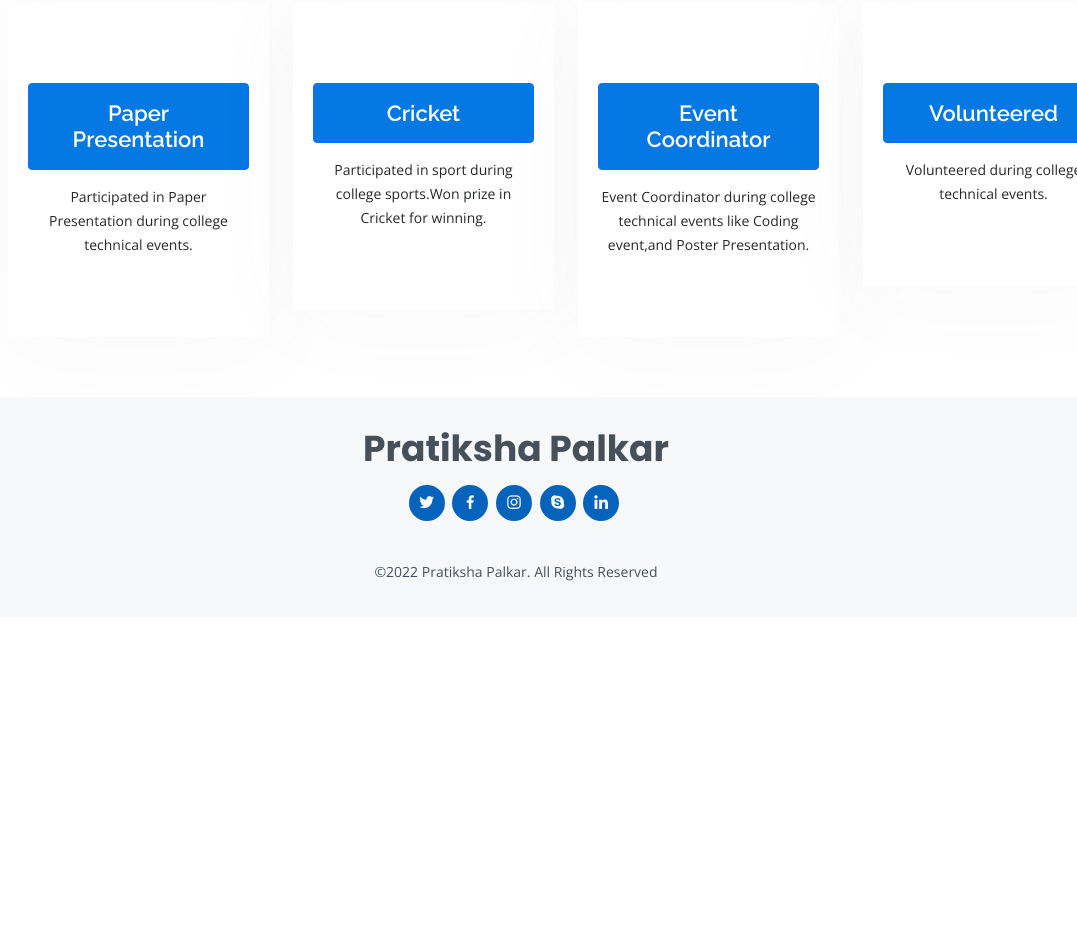
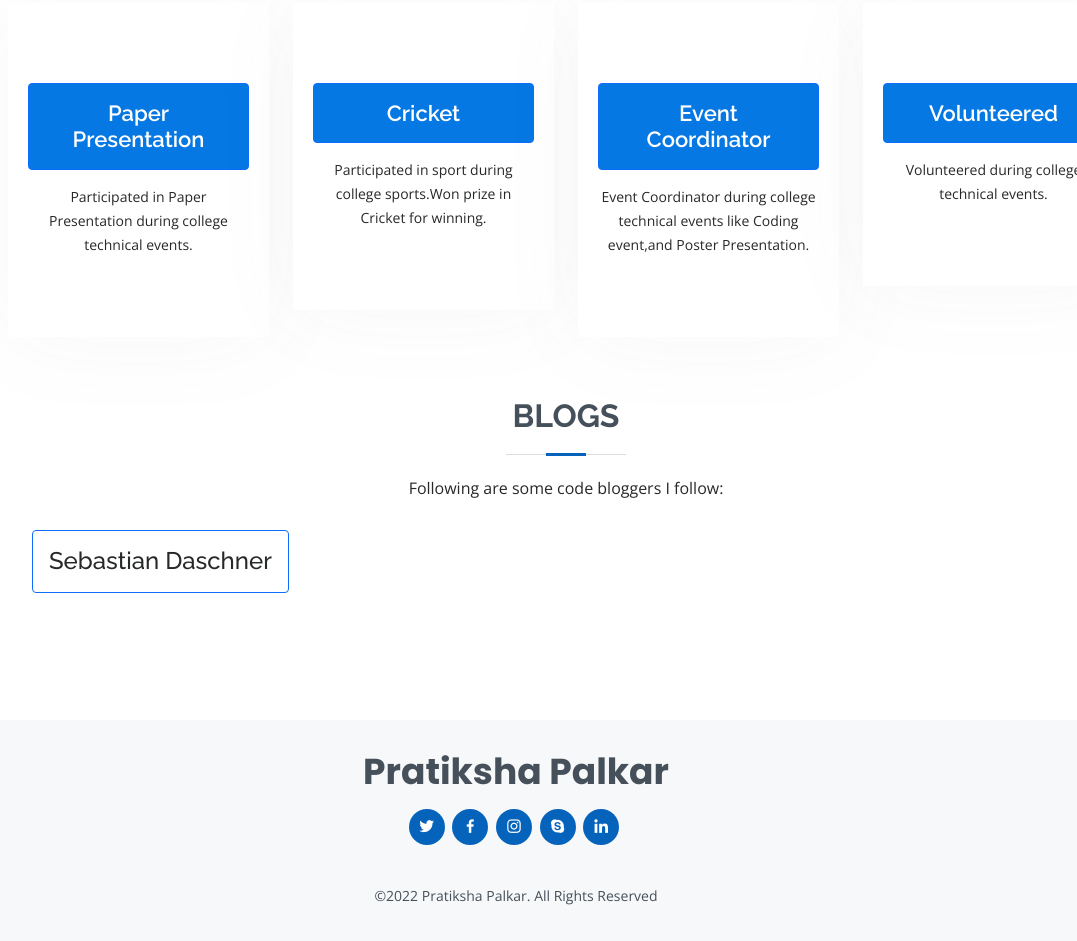
Before and after one commit to Pratiksha-Palkar/Pratiksha-Palkar.github.io, a plain HTML site: page index.html in a window 1280 px wide. Shown: the part 6206-7147 px from the top of the page, without its empty margins (124-1201 px from the left). Before the commit the page ends 6823 px from the top, so only its background shows below. Drawn offline with nearby package versions, Linux system fonts and the light colour scheme.

Commit message:
add blog section

```diff
--- a/index.html
+++ b/index.html
@@ -624,7 +624,44 @@
              </div>
             </div>
 
+            <section id="services" class="services">
+              <div class="container" data-aos="fade-up">
 
+                <div class="section-title">
+                  <h2>Blogs</h2>
+                  <p>Following are some code bloggers I follow:</p>
+                  </div>
+                  <div class="row">
+                    <div class="col-lg-4 col-md-6 d-flex align-items-stretch" data-aos="zoom-in" data-aos-delay="100">
+
+
+
+                        <h4 class="text-center border border-primary rounded p-3">Sebastian Daschner</a></h4>
+
+
+                    </div>
+                    <!-- <div class="col-lg-3 col-md-6 d-flex align-items-stretch" data-aos="zoom-in" data-aos-delay="100">
+
+
+
+                      <h4 class="text-center border border-primary rounded text-white p-3" style="background-color: #0678e3;">Willingness to learn</a></h4>
+
+
+                  </div>
+                  <div class="col-lg-4 col-md-6 d-flex align-items-stretch" data-aos="zoom-in" data-aos-delay="100">
+
+
+
+                    <h4 class="text-center border border-primary rounded  text-white p-3" style="background-color: #0678e3;">Motivation and Determination</a></h4>
+
+
+                </div> -->
+
+
+
+                    </div>
+                  </div>
+                  </section>
 
                   </div>
                 </div>
```
